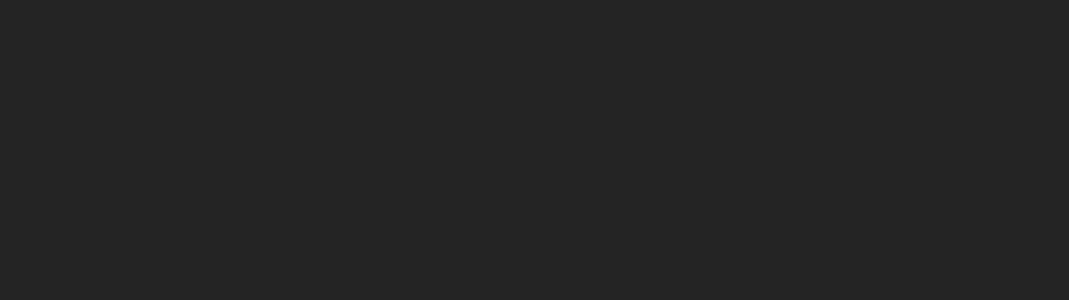
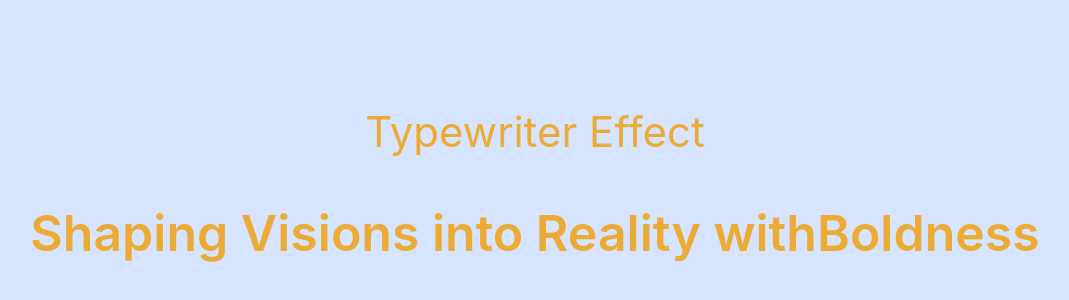
Before and after one commit to AshutoshNagrale/React_Clips, a React (Vite) app: page /typewriter in a window 1280 px wide. Before the commit this address had no page. Shown: the part 198-498 px from the top of the page, without its empty margins (105-1174 px from the left). Built offline with nearby package versions, Linux system fonts and the light colour scheme.

Commit message:
working on typewriter effect

```diff
--- a/index.html
+++ b/index.html
@@ -1,6 +1,18 @@
 <!DOCTYPE html>
 <html lang="en">
   <head>
+    <link rel="preconnect" href="https://fonts.googleapis.com" />
+    <link rel="preconnect" href="https://fonts.gstatic.com" crossorigin />
+    <link
+      href="https://fonts.googleapis.com/css2?family=Noto+Sans+Display:wght@400;500;700&display=swap"
+      rel="stylesheet"
+    />
+    <link rel="preconnect" href="https://fonts.googleapis.com" />
+    <link rel="preconnect" href="https://fonts.gstatic.com" crossorigin />
+    <link
+      href="https://fonts.googleapis.com/css2?family=Poppins:ital,wght@0,400;1,500&display=swap"
+      rel="stylesheet"
+    />
     <meta charset="UTF-8" />
     <!-- <link rel="icon" type="image/svg+xml" href="/vite.svg" /> -->
     <meta name="viewport" content="width=device-width, initial-scale=1.0" />
--- a/src/App.css
+++ b/src/App.css
@@ -2,6 +2,10 @@
   box-shadow: none;
   margin: 0;
   padding: 0;
+}
+body {
+  width: 100%;
+  height: 100%;
 }
 
 input {
@@ -35,14 +39,16 @@ ul {
 }
 
 li {
+  margin: 1px 0;
   position: relative;
   width: 100%;
   text-decoration: none;
   list-style: none;
-  transition: background-color .2s ease-in-out;
+  transition: background-color 0.2s ease-in-out;
 }
 
 li:hover {
+  margin: 1px 0;
   background-color: #4e4c4cac;
 }
 
@@ -69,8 +75,11 @@ li:hover {
 }
 
 .link {
+  margin: 1px 0;
   width: 100%;
   font-size: 22px;
+  font-weight: 500;
+  font-family: "Poppins", sans-serif;
 }
 .todoList {
   margin: 10px;
@@ -87,9 +96,11 @@ li:hover {
 }
 
 .todo {
+  margin: 1px 0;
   background-color: rgb(247, 241, 89);
 }
 
-li:hover .todo{
+li:hover .todo {
+  margin: 1px 0;
   background-color: rgb(255, 255, 255);
 }
--- a/src/App.jsx
+++ b/src/App.jsx
@@ -4,6 +4,7 @@ import { BrowserRouter, Routes, Route, Link } from "react-router-dom";
 import FileDownload from "./pages/fileDownload/FileDownload";
 import SearchBar from "./pages/searchBar/SearchBar";
 import Loader from "./pages/loader/Loader";
+import Typewriter from "./pages/typewriter/Typewriter";
 
 function App() {
   const [count, setCount] = useState(0);
@@ -24,7 +25,7 @@ function App() {
       done: true,
     },
     {
-      linkTopic: "Calculator",
+      linkTopic: "Calculator with Redux",
       to: "",
       done: false,
     },
@@ -49,7 +50,22 @@ function App() {
       done: false,
     },
     {
-      link: "Google Login",
+      linkTopic: "Google Login",
+      to: "",
+      done: false,
+    },
+    {
+      linkTopic: "Redux / Redux Toolkit",
+      to: "",
+      done: false,
+    },
+    {
+      linkTopic: "TypeWriter Effect",
+      to: "typewriter",
+      done: true,
+    },
+    {
+      linkTopic: "Parallax Effect",
       to: "",
       done: false,
     },
@@ -94,6 +110,7 @@ function App() {
           <Route path="fileDownload" element={<FileDownload />} />
           <Route path="searchPage" element={<SearchBar />} />
           <Route path="loader" element={<Loader />} />
+          <Route path="typewriter" element={<Typewriter />} />
         </Route>
       </Routes>
     </BrowserRouter>
--- a/src/index.css
+++ b/src/index.css
@@ -13,6 +13,11 @@
   -moz-osx-font-smoothing: grayscale;
 }
 
+body {
+  width: 100%;
+  height: 100%;
+  margin: 0;
+}
 a {
   font-weight: 500;
   color: #646cff;
--- /dev/null
+++ b/src/pages/typewriter/Typewriter.jsx
@@ -0,0 +1,16 @@
+import React from "react";
+import "./typewriter.css";
+
+const Typewriter = () => {
+  return (
+    <div className="typeContainer">
+      <p>Typewriter Effect</p>
+      <h1>
+        Shaping Visions into Reality with
+        <span className="typewriter">Boldness</span>
+      </h1>
+    </div>
+  );
+};
+
+export default Typewriter;
--- /dev/null
+++ b/src/pages/typewriter/typewriter.css
@@ -0,0 +1,21 @@
+.typeContainer {
+  height: 100vh;
+  width: 100%;
+  background-color: rgb(215, 228, 255);
+  color: rgb(234, 170, 52);
+  display: flex;
+  flex-direction: column;
+  justify-content: center;
+  align-items: center;
+}
+
+.typeContainer p {
+  font-size: 42px;
+  margin: 0;
+  padding: 0;
+}
+
+.typeContainer h1 {
+  font-size: 50px;
+  font-weight: 600;
+}
```
